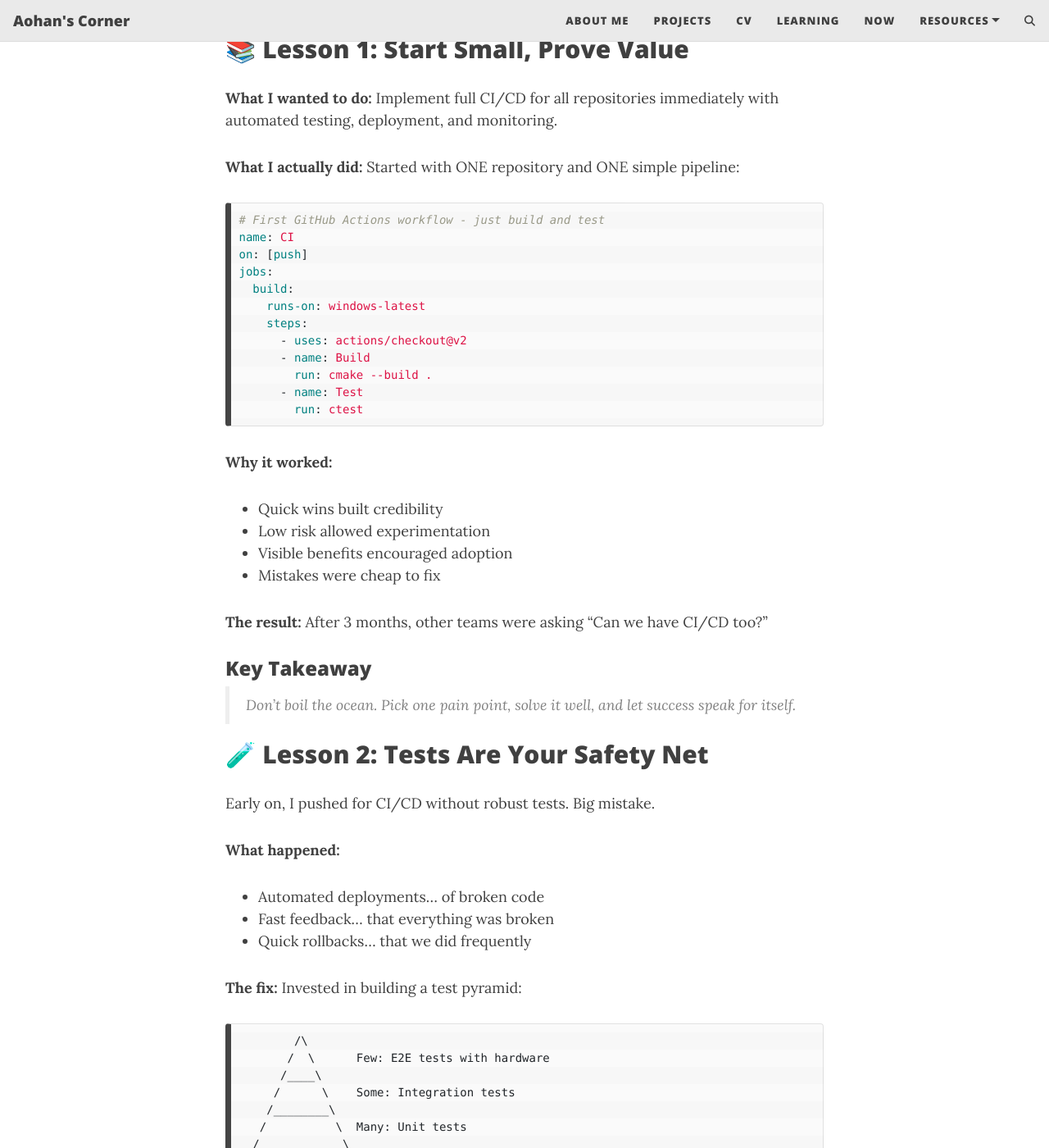
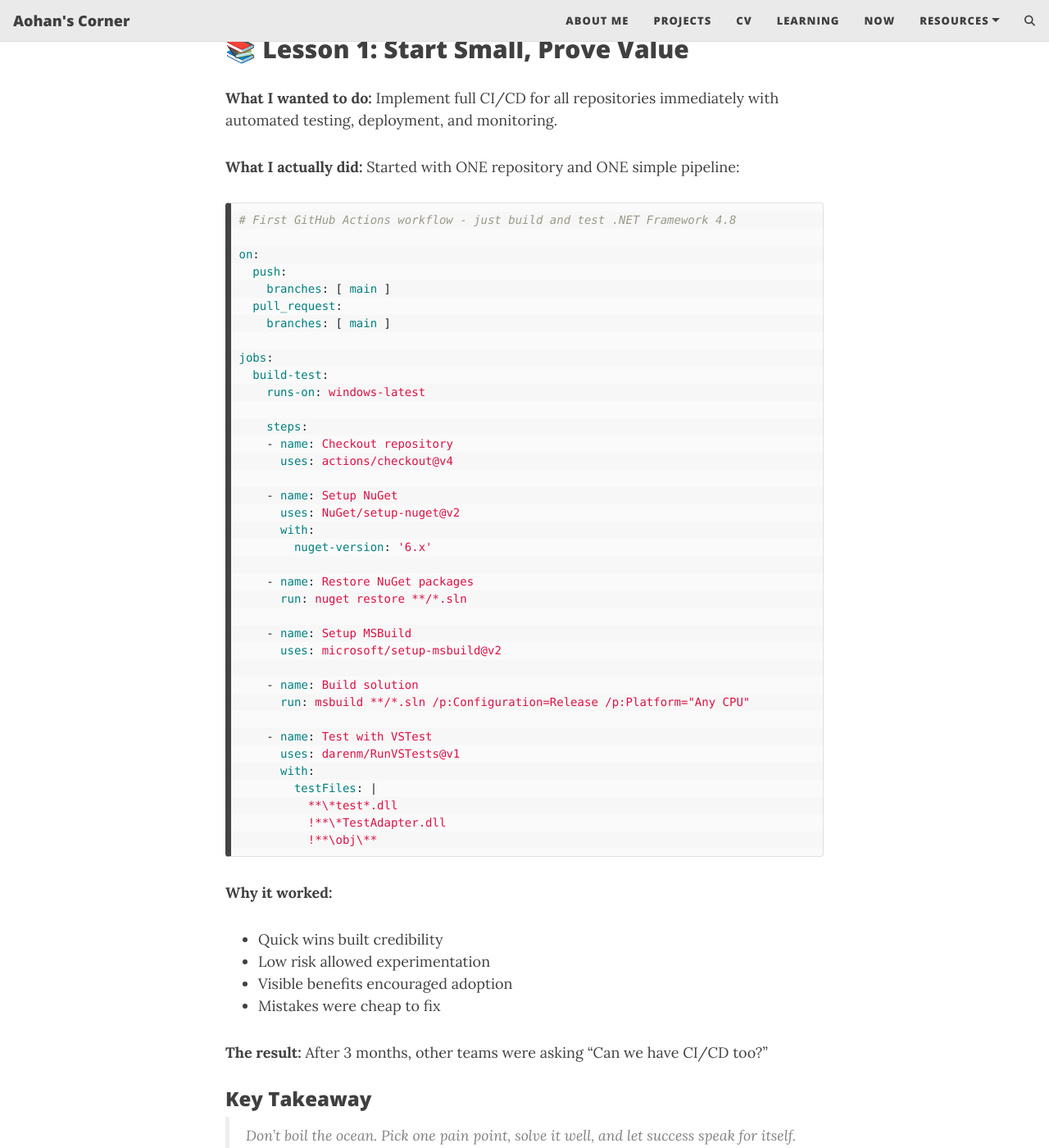
Before and after one commit to heaohan/heaohan.github.io, a Jekyll site: the page built from _posts/2025-11-30-five-lessons-cicd-seagate.md, in a window 1280 px wide and 1400 px high, scrolled down 1073 px. Shown: the whole window at 82% size. Built offline with Jekyll 4.4.1, drawn with Linux system fonts in a browser that asks for light colours; comment, search, counter and statistics services are not loaded.

Commit message:
Enhance CI workflow for .NET Framework 4.8
Updated GitHub Actions workflow to include .NET Framework 4.8 build and test steps.

````diff
--- a/_posts/2025-11-30-five-lessons-cicd-seagate.md
+++ b/_posts/2025-11-30-five-lessons-cicd-seagate.md
@@ -33,18 +33,43 @@ Implement full CI/CD for all repositories immediately with automated testing, de
 **What I actually did:**
 Started with ONE repository and ONE simple pipeline:
 ```yaml
-# First GitHub Actions workflow - just build and test
-name: CI
-on: [push]
+# First GitHub Actions workflow - just build and test .NET Framework 4.8
+
+on:
+  push:
+    branches: [ main ]
+  pull_request:
+    branches: [ main ]
+
 jobs:
-  build:
+  build-test:
     runs-on: windows-latest
+
     steps:
-      - uses: actions/checkout@v2
-      - name: Build
-        run: cmake --build .
-      - name: Test
-        run: ctest
+    - name: Checkout repository
+      uses: actions/checkout@v4
+
+    - name: Setup NuGet
+      uses: NuGet/setup-nuget@v2
+      with:
+        nuget-version: '6.x'
+
+    - name: Restore NuGet packages
+      run: nuget restore **/*.sln
+
+    - name: Setup MSBuild
+      uses: microsoft/setup-msbuild@v2
+
+    - name: Build solution
+      run: msbuild **/*.sln /p:Configuration=Release /p:Platform="Any CPU"
+
+    - name: Test with VSTest
+      uses: darenm/RunVSTests@v1
+      with:
+        testFiles: |
+          **\*test*.dll
+          !**\*TestAdapter.dll
+          !**\obj\**
 ```
 
 **Why it worked:**
````
